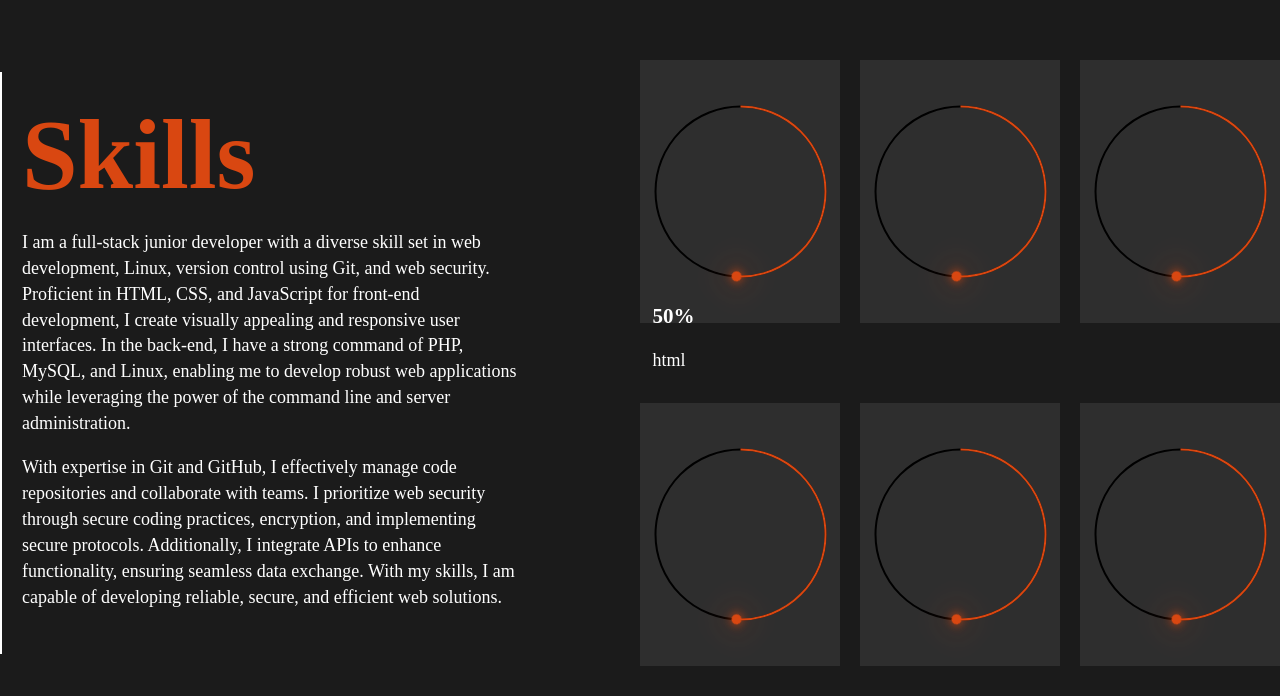
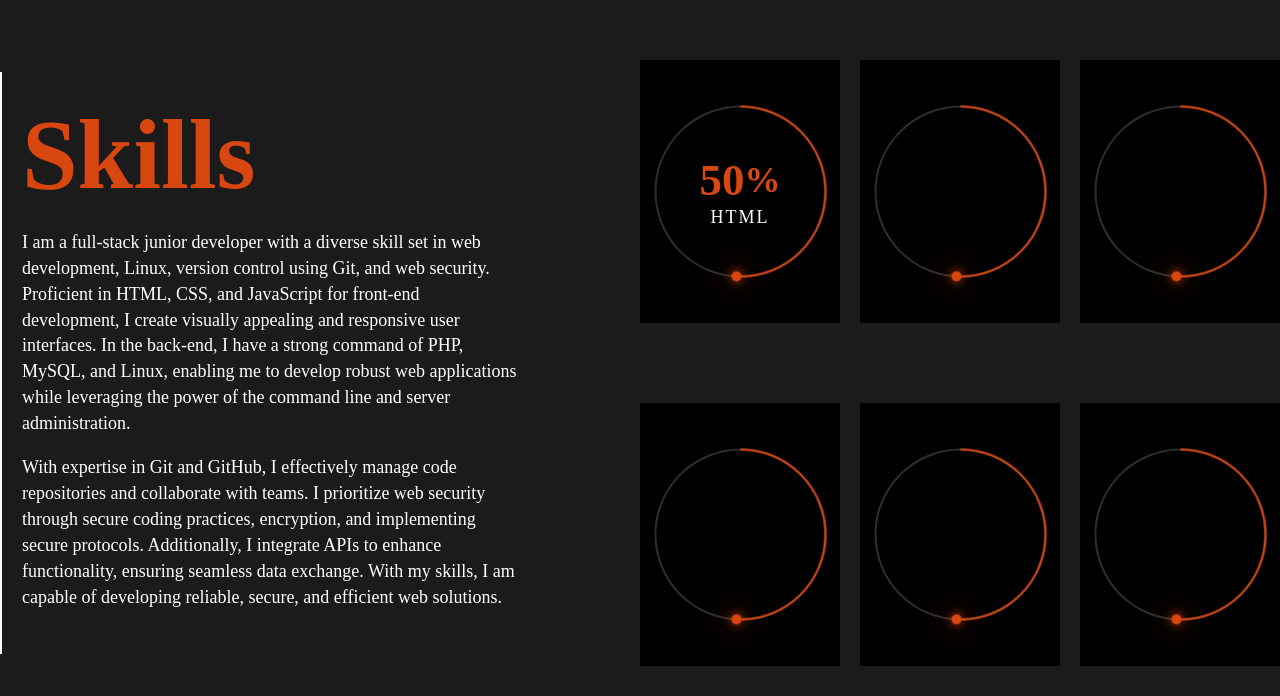
Before and after one commit to reycy07/portfolio, a plain HTML site: page index.html in a window 1280 px wide. Shown: the part 2015-2711 px from the top of the page. Drawn offline with Linux system fonts and the light colour scheme; a web font is replaced by a local one.

Commit message:
Added styles to the text and the logo of each skill

```diff
--- a/css/styles.css
+++ b/css/styles.css
@@ -136,13 +136,11 @@
 .portfolio__card{
     max-width: 100%;
     height: inherit;
-    background-color: rgba(46, 46, 46, 1);
+    background-color: #000;
     display: flex;
     align-items: center;
     justify-content: center;
-}
-.portfolio__card:hover{
-    background-color: #000;
+    position: relative;
 }
 .portfolio__percent{
     position: relative;
@@ -161,17 +159,27 @@
     height: 100%;
     fill: transparent;
     stroke-width: 2;
-    stroke: #000;
+    stroke: rgba(46, 46, 46, 1);
     transform: translate(2.5px, 2.5px);
 }
-.portfolio__percent svg circle:nth-child(2),
-.portfolio__card:hover svg circle:nth-child(2){
+.portfolio__percent svg circle:nth-child(2){
     stroke: var(--orange-color);
     stroke-dasharray: 533;
     stroke-dashoffset: calc(533 - (533 *var(--num)) / 100);
+    opacity: 0;
+    animation: fadeIn 0.5s linear forwards;
+    animation-delay: 2.5s;
 }
-.portfolio__card:hover svg circle {
-    stroke: rgba(46, 46, 46, 1);
+
+@keyframes fadeIn {
+    0%
+    {
+        opacity: 0%;
+    }
+    100%
+    {
+        opacity: 1;
+    }
 }
 
 .portfolio__dot{
@@ -223,6 +231,39 @@
         transform: rotate(310deg);
     }
 }
+.portfolio__number-skill{
+    position: absolute;
+    inset: 0;
+    display: flex;
+    justify-content: center;
+    align-items: center;
+    flex-direction: column;
+}
+.portfolio__number-skill h3{
+    margin: 0;
+    display: flex;
+    justify-content: center;
+    align-items: center;
+    color: var(--orange-color);
+    font-weight: bold;
+    font-size: 2.5em;
+}
+.portfolio__number-skill span{
+    font-size: 0.8em;
+}
+.portfolio__number-skill p{
+    margin: 0;
+    text-transform: uppercase;
+    letter-spacing: 2px;
+}
+.portfolio__logo{
+    position: absolute;
+    bottom: 10px;
+    left: 10px;
+}
+.portfolio__card:hover .portfolio__logo{
+    color: var(--orange-color);
+}
 /* modifier */
 
 .portfolio--mt-300{
```
